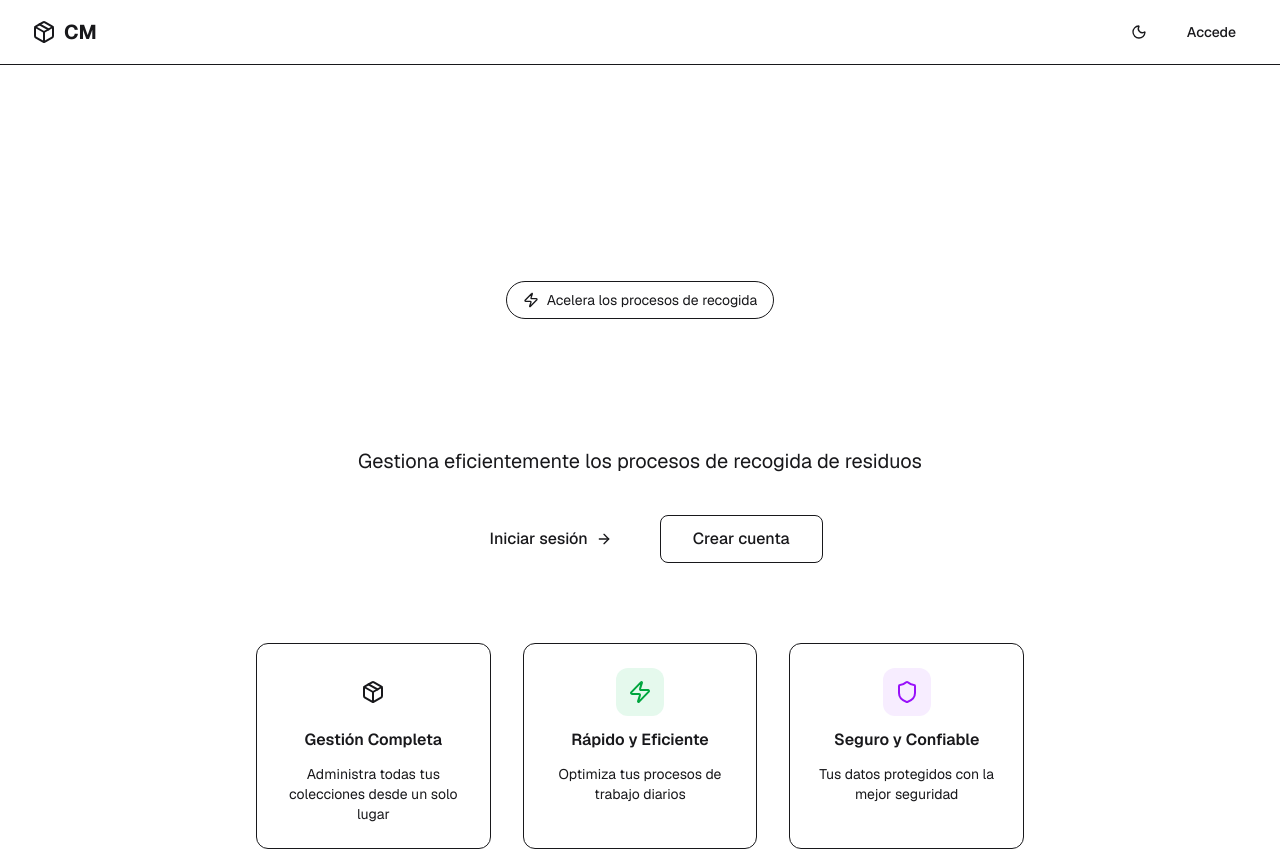
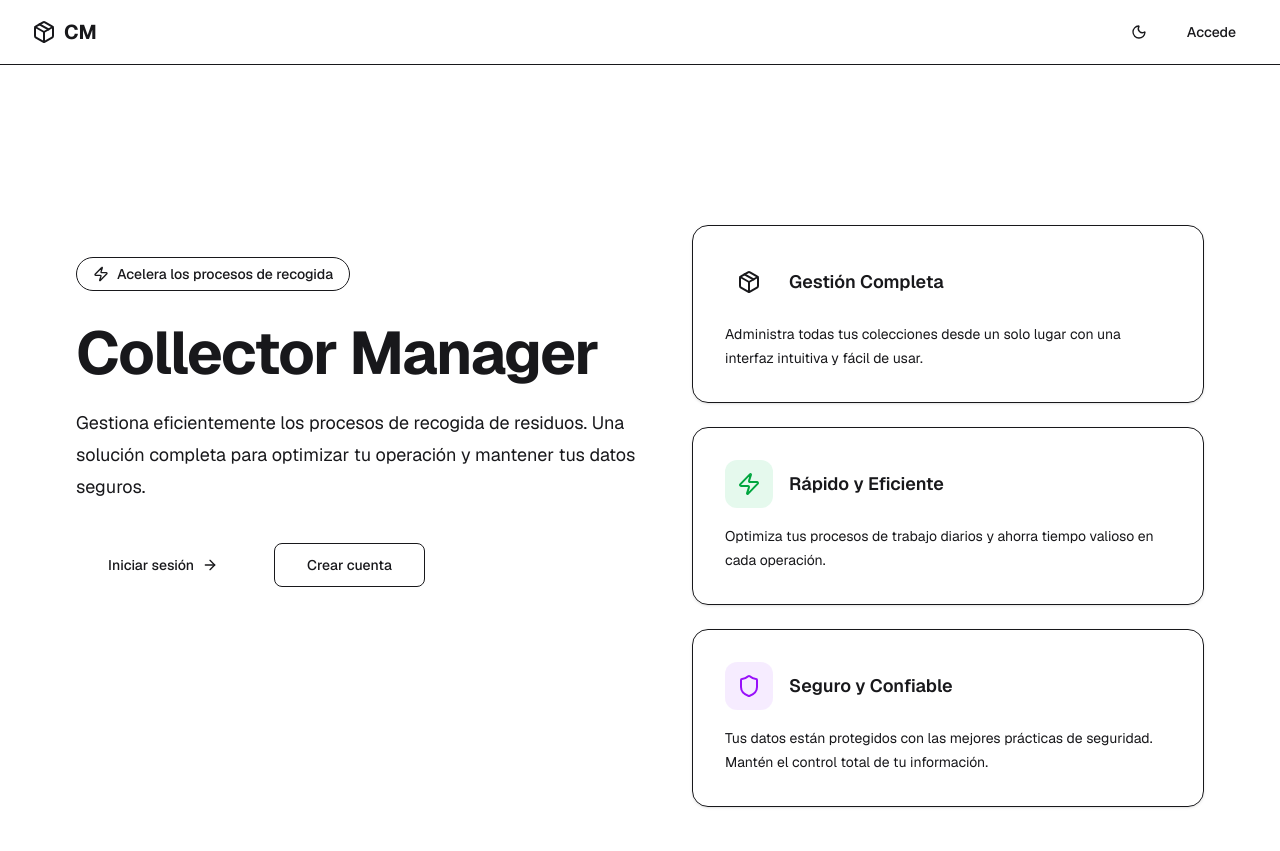
Before and after one commit to hglt1998/metal-manager, a Next.js app: page / in a window 1280 px wide. Shown: the top 851 px of the page. Built offline with nearby package versions, Linux system fonts and the light colour scheme; no server answers.

Commit message:
Hero refactor

```diff
--- a/sections/Hero.tsx
+++ b/sections/Hero.tsx
@@ -4,56 +4,86 @@ import { ArrowRight, Package, Shield, Zap } from "lucide-react";
 
 const Hero = () => {
 	return (
-		<div className="relative isolate px-6 pt-14 lg:px-8">
-			<div className="mx-auto max-w-4xl py-20 sm:py-32 lg:py-40">
-				<div className="text-center">
-					<div className="mb-8 inline-flex items-center gap-2 rounded-full border border-border/40 bg-muted/50 px-4 py-2 text-sm">
+		<div className="relative isolate overflow-hidden">
+			{/* Background decoration */}
+			<div className="absolute inset-x-0 -top-40 -z-10 transform-gpu overflow-hidden blur-3xl sm:-top-80" aria-hidden="true">
+				<div className="relative left-[calc(50%-11rem)] aspect-1155/678 w-144.5 -translate-x-1/2 rotate-30 bg-linear-to-tr from-primary to-primary/30 opacity-20 sm:left-[calc(50%-30rem)] sm:w-288.75" />
+			</div>
+
+			<div className="mx-auto max-w-7xl px-6 pb-24 pt-10 sm:pb-32 lg:flex lg:px-8 lg:py-40">
+				<div className="mx-auto max-w-2xl shrink-0 lg:mx-0 lg:max-w-xl lg:pt-8">
+					{/* Badge */}
+					<div className="mb-8 inline-flex items-center gap-x-2 rounded-full border border-border/40 bg-muted/50 px-4 py-1.5 text-sm font-medium backdrop-blur-sm">
 						<Zap className="h-4 w-4 text-primary" />
 						<span className="text-muted-foreground">Acelera los procesos de recogida</span>
 					</div>
 
-					<h1 className="text-4xl font-bold tracking-tight sm:text-6xl lg:text-7xl bg-linear-to-br from-foreground to-foreground/70 bg-clip-text text-transparent">Collector Manager</h1>
+					{/* Title */}
+					<h1 className="text-4xl font-bold tracking-tight sm:text-6xl">Collector Manager</h1>
 
-					<p className="mt-6 text-lg sm:text-xl text-muted-foreground max-w-2xl mx-auto">Gestiona eficientemente los procesos de recogida de residuos</p>
+					{/* Description */}
+					<p className="mt-6 text-lg leading-8 text-muted-foreground">
+						Gestiona eficientemente los procesos de recogida de residuos. Una solución completa para optimizar tu operación y mantener tus datos seguros.
+					</p>
 
-					<div className="mt-10 flex flex-col sm:flex-row items-center justify-center gap-4">
-						<Button asChild size="lg" className="gap-2 text-base h-12 px-8">
+					{/* CTA Buttons */}
+					<div className="mt-10 flex items-center gap-x-6">
+						<Button asChild size="lg" className="gap-2">
 							<Link href="/login">
 								Iniciar sesión
 								<ArrowRight className="h-4 w-4" />
 							</Link>
 						</Button>
-						<Button asChild variant="outline" size="lg" className="gap-2 text-base h-12 px-8">
+						<Button asChild variant="outline" size="lg">
 							<Link href="/register">Crear cuenta</Link>
 						</Button>
 					</div>
+				</div>
 
-					<div className="mt-20 grid grid-cols-1 sm:grid-cols-3 gap-8 max-w-3xl mx-auto">
-						<div className="flex flex-col items-center gap-3 p-6 rounded-lg border border-border/40 bg-card">
-							<div className="h-12 w-12 rounded-lg bg-primary/10 flex items-center justify-center">
-								<Package className="h-6 w-6 text-primary" />
+				{/* Features grid on the right for desktop */}
+				<div className="mx-auto mt-16 w-full max-w-2xl sm:mt-24 lg:ml-10 lg:mt-0 lg:max-w-lg">
+					<div className="w-full">
+						<div className="grid grid-cols-1 gap-6 sm:grid-cols-2 lg:grid-cols-1 lg:gap-6">
+							{/* Feature 1 */}
+							<div className="relative rounded-xl border border-border/20 bg-card p-8 shadow-sm transition-all hover:shadow-md hover:border-border/30">
+								<div className="flex items-center gap-x-4">
+									<div className="flex h-12 w-12 items-center justify-center rounded-lg bg-primary/10">
+										<Package className="h-6 w-6 text-primary" />
+									</div>
+									<h3 className="text-lg font-semibold leading-7">Gestión Completa</h3>
+								</div>
+								<p className="mt-4 text-sm leading-6 text-muted-foreground">Administra todas tus colecciones desde un solo lugar con una interfaz intuitiva y fácil de usar.</p>
 							</div>
-							<h3 className="font-semibold">Gestión Completa</h3>
-							<p className="text-sm text-muted-foreground text-center">Administra todas tus colecciones desde un solo lugar</p>
-						</div>
 
-						<div className="flex flex-col items-center gap-3 p-6 rounded-lg border border-border/40 bg-card">
-							<div className="h-12 w-12 rounded-lg bg-green-500/10 flex items-center justify-center">
-								<Zap className="h-6 w-6 text-green-600 dark:text-green-500" />
+							{/* Feature 2 */}
+							<div className="relative rounded-xl border border-border/20 bg-card p-8 shadow-sm transition-all hover:shadow-md hover:border-border/30">
+								<div className="flex items-center gap-x-4">
+									<div className="flex h-12 w-12 items-center justify-center rounded-lg bg-green-500/10">
+										<Zap className="h-6 w-6 text-green-600 dark:text-green-500" />
+									</div>
+									<h3 className="text-lg font-semibold leading-7">Rápido y Eficiente</h3>
+								</div>
+								<p className="mt-4 text-sm leading-6 text-muted-foreground">Optimiza tus procesos de trabajo diarios y ahorra tiempo valioso en cada operación.</p>
 							</div>
-							<h3 className="font-semibold">Rápido y Eficiente</h3>
-							<p className="text-sm text-muted-foreground text-center">Optimiza tus procesos de trabajo diarios</p>
-						</div>
 
-						<div className="flex flex-col items-center gap-3 p-6 rounded-lg border border-border/40 bg-card">
-							<div className="h-12 w-12 rounded-lg bg-purple-500/10 flex items-center justify-center">
-								<Shield className="h-6 w-6 text-purple-600 dark:text-purple-500" />
+							{/* Feature 3 */}
+							<div className="relative rounded-xl border border-border/20 bg-card p-8 shadow-sm transition-all hover:shadow-md hover:border-border/30">
+								<div className="flex items-center gap-x-4">
+									<div className="flex h-12 w-12 items-center justify-center rounded-lg bg-purple-500/10">
+										<Shield className="h-6 w-6 text-purple-600 dark:text-purple-500" />
+									</div>
+									<h3 className="text-lg font-semibold leading-7">Seguro y Confiable</h3>
+								</div>
+								<p className="mt-4 text-sm leading-6 text-muted-foreground">Tus datos están protegidos con las mejores prácticas de seguridad. Mantén el control total de tu información.</p>
 							</div>
-							<h3 className="font-semibold">Seguro y Confiable</h3>
-							<p className="text-sm text-muted-foreground text-center">Tus datos protegidos con la mejor seguridad</p>
 						</div>
 					</div>
 				</div>
+			</div>
+
+			{/* Bottom background decoration */}
+			<div className="absolute inset-x-0 top-[calc(100%-13rem)] -z-10 transform-gpu overflow-hidden blur-3xl sm:top-[calc(100%-30rem)]" aria-hidden="true">
+				<div className="relative left-[calc(50%+3rem)] aspect-1155/678 w-144.5 -translate-x-1/2 bg-linear-to-tr from-primary to-primary/30 opacity-20 sm:left-[calc(50%+36rem)] sm:w-288.75" />
 			</div>
 		</div>
 	);
```
